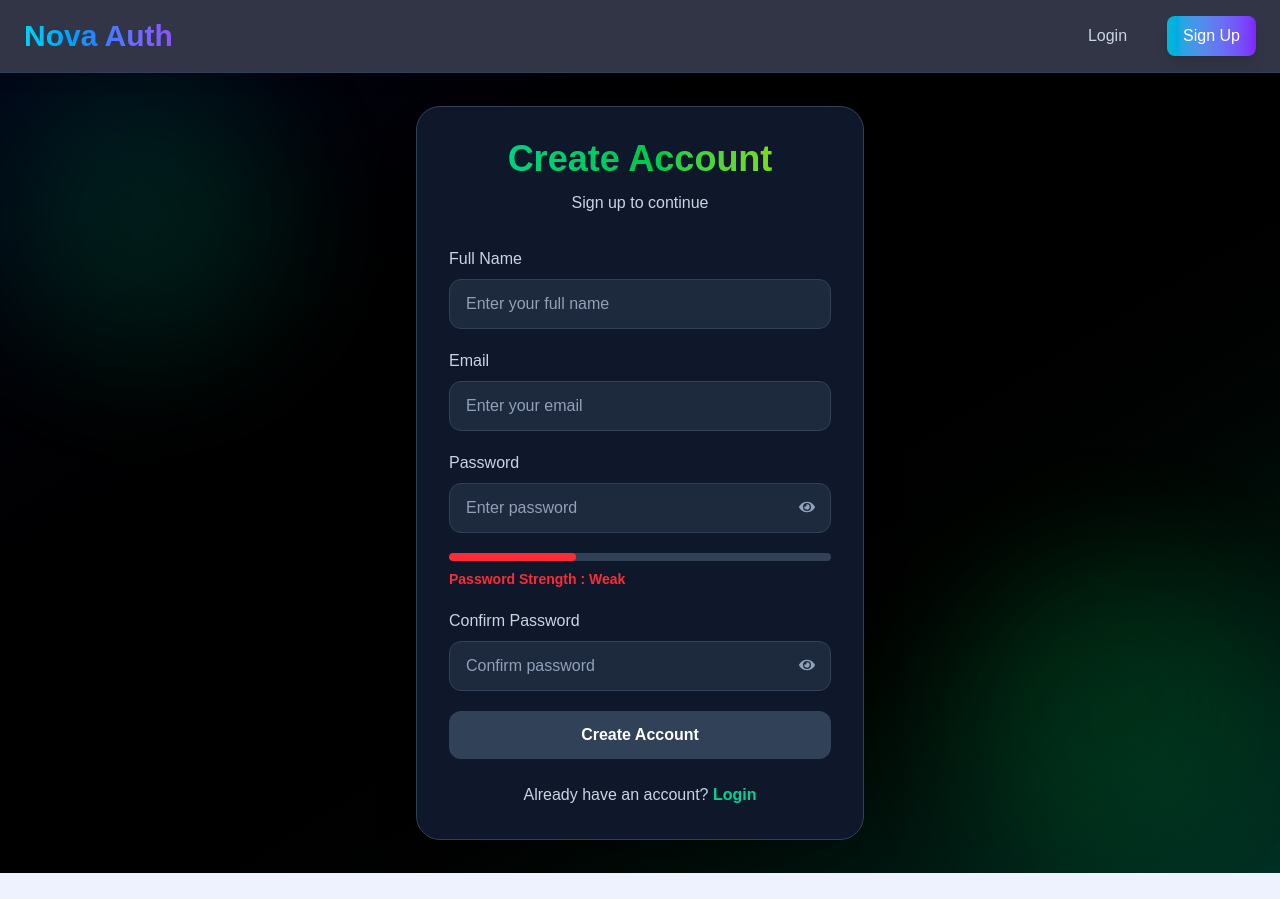
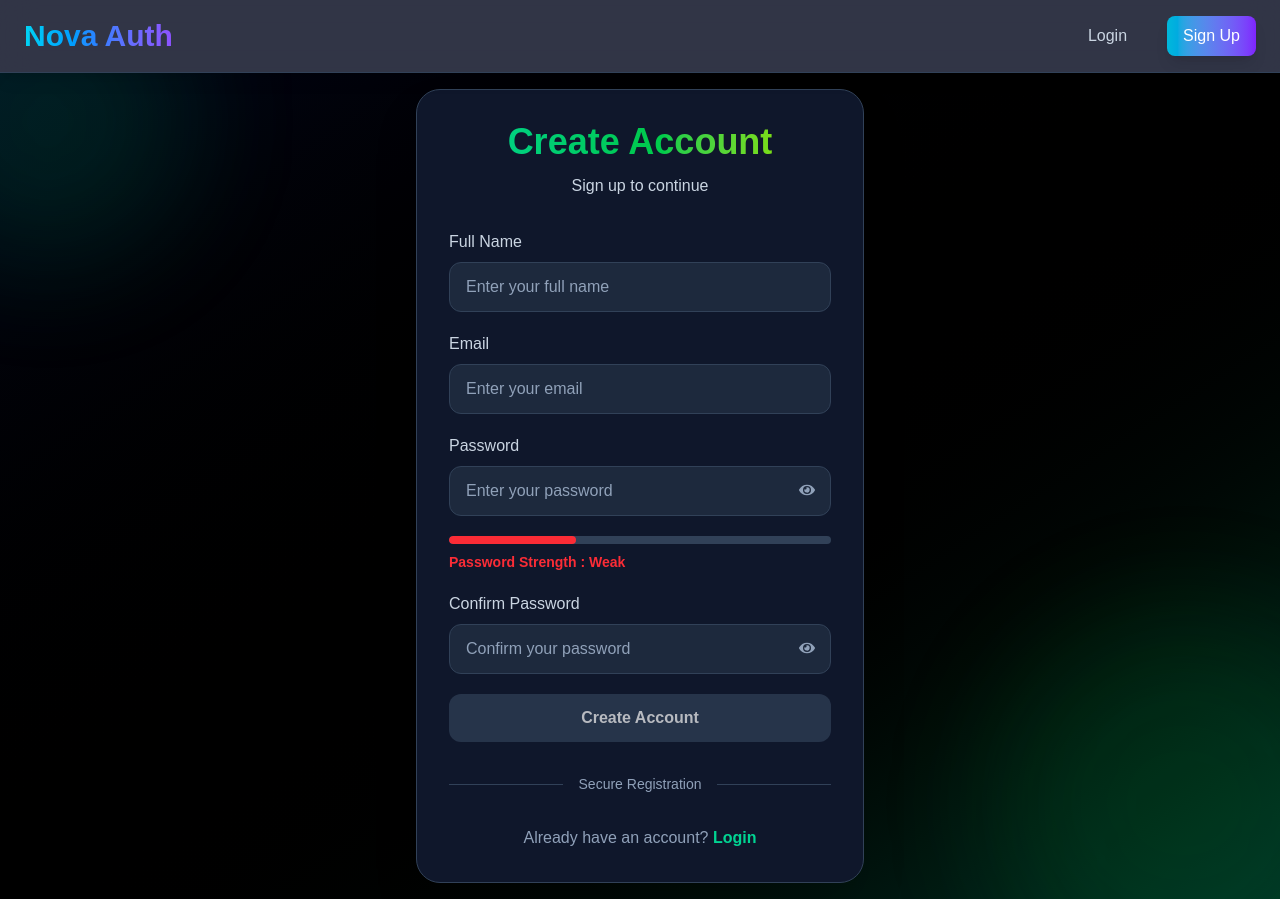
Before and after one commit to Sushanth666/react-auth-system, a React (Vite) app: page /signup in a window 1280 px wide. Before the commit the page ends 873 px from the top, so only its background shows below. Built offline with nearby package versions, Linux system fonts and the light colour scheme.

Commit message:
Update Signup.jsx

```diff
--- a/src/pages/Signup.jsx
+++ b/src/pages/Signup.jsx
@@ -78,11 +78,9 @@ function Signup() {
     }
 
     if (!form.confirmPassword.trim()) {
-      newErrors.confirmPassword =
-        "Confirm Password is required";
+      newErrors.confirmPassword = "Confirm Password is required";
     } else if (form.password !== form.confirmPassword) {
-      newErrors.confirmPassword =
-        "Passwords do not match";
+      newErrors.confirmPassword = "Passwords do not match";
     }
 
     setErrors(newErrors);
@@ -93,8 +91,45 @@ function Signup() {
   const handleSubmit = (e) => {
     e.preventDefault();
 
+    if (!form.name.trim()) {
+      toast.error("Full Name is required.");
+      return;
+    }
+
+    if (!form.email.trim()) {
+      toast.error("Email is required.");
+      return;
+    }
+
+    if (!validateEmail(form.email)) {
+      toast.error("Please enter a valid email address.");
+      return;
+    }
+
+    if (!form.password.trim()) {
+      toast.error("Password is required.");
+      return;
+    }
+
+    if (!validatePassword(form.password)) {
+      toast.error(
+        "Password must contain uppercase, lowercase, number and special character."
+      );
+      return;
+    }
+
+    if (!form.confirmPassword.trim()) {
+      toast.error("Confirm Password is required.");
+      return;
+    }
+
+    if (form.password !== form.confirmPassword) {
+      toast.error("Passwords do not match.");
+      return;
+    }
+
     if (!validateForm()) {
-      toast.error("Please fix the errors.");
+      toast.error("Please correct the highlighted fields.");
       return;
     }
 
@@ -113,15 +148,20 @@ function Signup() {
         password: "",
         confirmPassword: "",
       });
+
+      setErrors({});
     }, 2000);
   };
 
     return (
     <div className="min-h-screen flex items-center justify-center bg-linear-to-br from-slate-950 via-black to-emerald-950 p-4 relative overflow-hidden">
-      <div className="absolute top-0 left-0 w-72 h-72 bg-emerald-500/20 rounded-full blur-3xl animate-pulse"></div>
 
-<div className="absolute bottom-0 right-0 w-80 h-80 bg-green-500/20 rounded-full blur-3xl animate-pulse"></div>
+      {/* Background Glow */}
+      <div className="absolute -top-24 -left-24 w-72 h-72 bg-emerald-500/20 rounded-full blur-3xl animate-pulse"></div>
 
+      <div className="absolute -bottom-24 -right-24 w-96 h-96 bg-green-600/20 rounded-full blur-3xl animate-pulse"></div>
+
+      {/* Signup Card */}
       <div className="relative z-10 bg-slate-900 border border-slate-700 w-full max-w-md rounded-3xl shadow-2xl p-8">
 
         <h2 className="text-4xl font-extrabold text-center bg-linear-to-r from-emerald-400 via-green-500 to-lime-400 bg-clip-text text-transparent">
@@ -158,7 +198,7 @@ function Signup() {
             name="password"
             value={form.password}
             onChange={handleChange}
-            placeholder="Enter password"
+            placeholder="Enter your password"
             error={errors.password}
           />
 
@@ -169,34 +209,51 @@ function Signup() {
             name="confirmPassword"
             value={form.confirmPassword}
             onChange={handleChange}
-            placeholder="Confirm password"
+            placeholder="Confirm your password"
             error={errors.confirmPassword}
           />
 
+                    {/* Create Account Button */}
+
           <button
             type="submit"
-            disabled={!isValid || loading}
             className={`w-full py-3 rounded-xl font-semibold text-white transition-all duration-300
             ${
               !isValid || loading
-    ? "bg-slate-700 cursor-not-allowed"
-    : "bg-linear-to-r from-emerald-500 via-green-600 to-lime-500 hover:scale-105 hover:shadow-xl hover:shadow-emerald-500/30 active:scale-95"
+                ? "bg-slate-700 cursor-allowed opacity-70"
+                : "bg-linear-to-r from-emerald-500 via-green-600 to-lime-500 hover:scale-[1.02] hover:shadow-xl hover:shadow-emerald-500/40 active:scale-95"
             }`}
           >
             {loading ? <Loader /> : "Create Account"}
           </button>
 
-        </form>
+          {/* Divider */}
 
-        <p className="text-center mt-6 text-slate-300">
+          <div className="flex items-center my-8">
+            <div className="flex-1 border-t border-slate-700"></div>
+
+            <span className="px-4 text-slate-400 text-sm">
+              Secure Registration
+            </span>
+
+            <div className="flex-1 border-t border-slate-700"></div>
+          </div>
+
+          {/* Footer */}
+
+          <p className="text-center text-slate-400">
             Already have an account?{" "}
+
             <Link
               to="/login"
-            className="text-emerald-400 font-semibold hover:text-lime-400 transition duration-300"
+              className="font-semibold text-emerald-400 hover:text-lime-400 transition-colors duration-300"
             >
               Login
             </Link>
+
           </p>
+
+        </form>
 
       </div>
 
```
Lines whose indentation alone changed are shown as unchanged.
